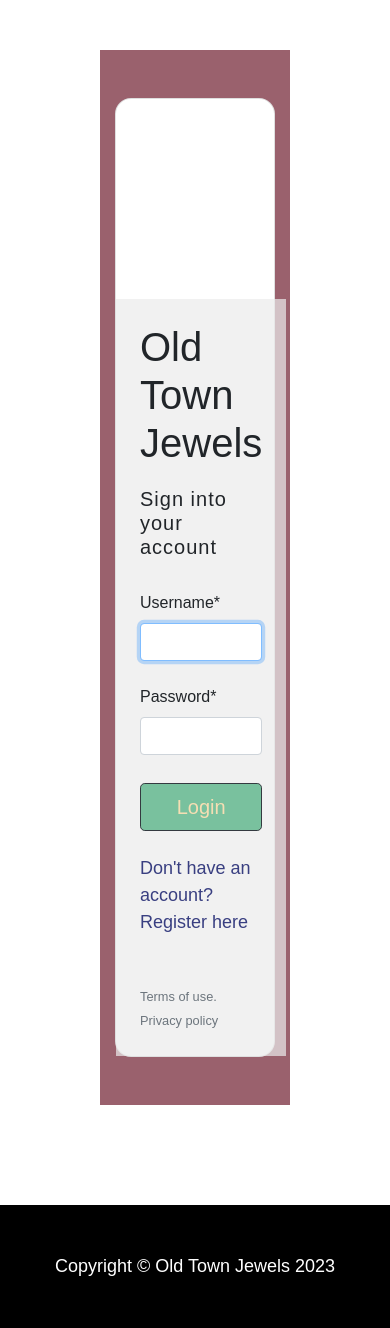
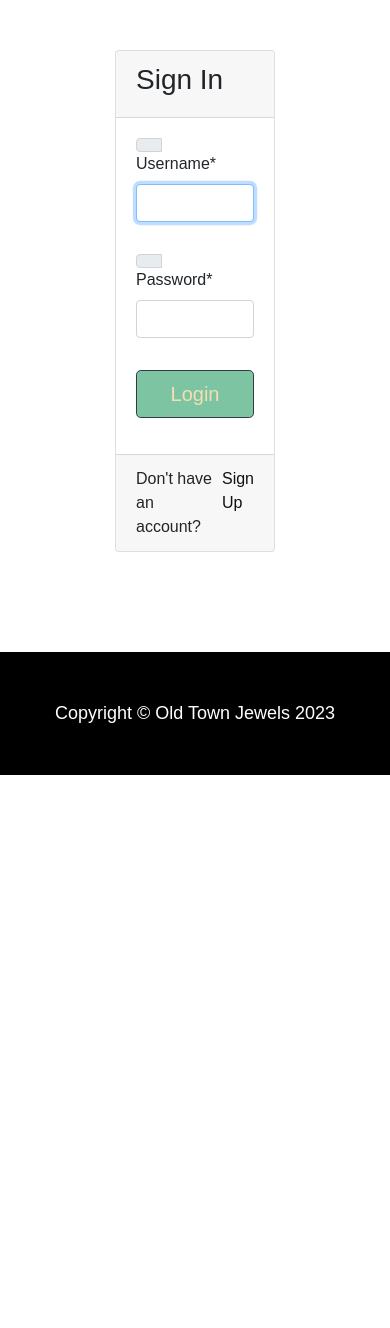
Before and after one commit to marosan28/old-town-jewels, a Django app: page /users/login/ in a window 390 px wide. Shown: the part 56-1384 px from the top of the page. After the commit the page ends 831 px from the top, so only its background shows below. Run offline with Django 3.2, Linux system fonts and the light colour scheme; parts of the project's set-up code (start-up, migrations or seed data) failed here and were passed over; some libraries are stand-ins or nearby versions; some web fonts are replaced.

Commit message:
add index as landing page

```diff
--- a/shop/templates/shop/base.html
+++ b/shop/templates/shop/base.html
@@ -14,7 +14,7 @@
 <body>
   <!-- Image and text -->
   <nav class="navbar navbar-expand-lg navbar-dark bg-dark">
-    <a class="navbar-brand logo" href="/">
+    <a class="navbar-brand logo" href="{% url 'users:logout' %}">
       <img src="{% static 'images/otj.png' %}" width="30" height="30" class="d-inline-block align-top" alt="">
       Old Town Jewels
     </a>
--- a/shop/urls.py
+++ b/shop/urls.py
@@ -2,8 +2,8 @@ from django.urls import path
 from . import views
 app_name = 'shop'
 urlpatterns = [
-    path('', views.product_list, name='product_list'),
-    path('', views.home, name='home'),
+    path('', views.index, name='index'),
+    path('home/', views.home, name='home'),
     path('index/', views.index, name='index'),
     path('<slug:category_slug>/', views.product_list,
          name='product_list_by_category'),
--- a/users/templates/registration/login.html
+++ b/users/templates/registration/login.html
@@ -2,55 +2,41 @@
 {% load crispy_forms_tags %}
 {% block content %}
 
-  <section class="vh-100" style="background-color: #9A616D;">
-    <div class="container py-5 h-100">
-      <div class="row d-flex justify-content-center align-items-center h-100">
-        <div class="col col-xl-10">
-          <div class="card" style="border-radius: 1rem;">
-            <div class="row g-0">
-              <div class="col-md-6 col-lg-5 d-none d-md-block">
-                <img src="https://mdbcdn.b-cdn.net/img/Photos/new-templates/bootstrap-login-form/img1.webp"
-                  alt="login form" class="img-fluid" style="border-radius: 1rem 0 0 1rem;" />
+<div class="container">
+	<div class="d-flex justify-content-center h-100">
+		<div class="card">
+			<div class="card-header">
+				<h3>Sign In</h3>
 			</div>
-              <div class="col-md-6 col-lg-7 d-flex align-items-center">
-                <div class="card-body p-4 p-lg-5 text-black">
-
+			<div class="card-body">
 				 <form method="post" action="{% url 'users:login' %}" class="form">
 
                     {% csrf_token %}
-
-                    <div class="d-flex align-items-center mb-3 pb-1">
-
-                      <span class="h1 fw-bold mb-0">Old Town Jewels</span>
+					<div class="input-group form-group">
+						<div class="input-group-prepend">
+							<span class="input-group-text"><i class="fas fa-user"></i></span>
 						</div>
-
-                    <h5 class="fw-normal mb-3 pb-3" style="letter-spacing: 1px;">Sign into your account</h5>
-
-                    <div class="form-outline mb-4">
 						{{ form.username|as_crispy_field }}
 					</div>
-
-                    <div class="form-outline mb-4">
+					<div class="input-group form-group">
+						<div class="input-group-prepend">
+							<span class="input-group-text"><i class="fas fa-key"></i></span>
+						</div>
 						  {{ form.password|as_crispy_field }}
 					</div>
-
-                    <div class="pt-1 mb-4">
+					<div class="form-group">
 						<button name="submit" class="btn btn-dark btn-lg btn-block" type="submit">Login</button>
         <input type="hidden" name="next" value="{% url 'shop:home' %}">
 					</div>
-                    <p class="mb-5 pb-lg-2" style="color: #393f81;">Don't have an account? <a href="{% url 'users:register' %}"
-                        style="color: #393f81;">Register here</a></p>
-                    <a href="#!" class="small text-muted">Terms of use.</a>
-                    <a href="#!" class="small text-muted">Privacy policy</a>
 				</form>
-
+			</div>
+			<div class="card-footer">
+				<div class="d-flex justify-content-center links">
+					Don't have an account?<a href="{% url 'users:register' %}">Sign Up</a>
 				</div>
 			</div>
 		</div>
 	</div>
 </div>
-      </div>
-    </div>
-  </section>
 
 {% endblock content %}
```
Also changed, not shown: db.sqlite3, shop/templates/shop/index.html (line endings or trailing spaces). Lines whose indentation alone changed are shown as unchanged.
